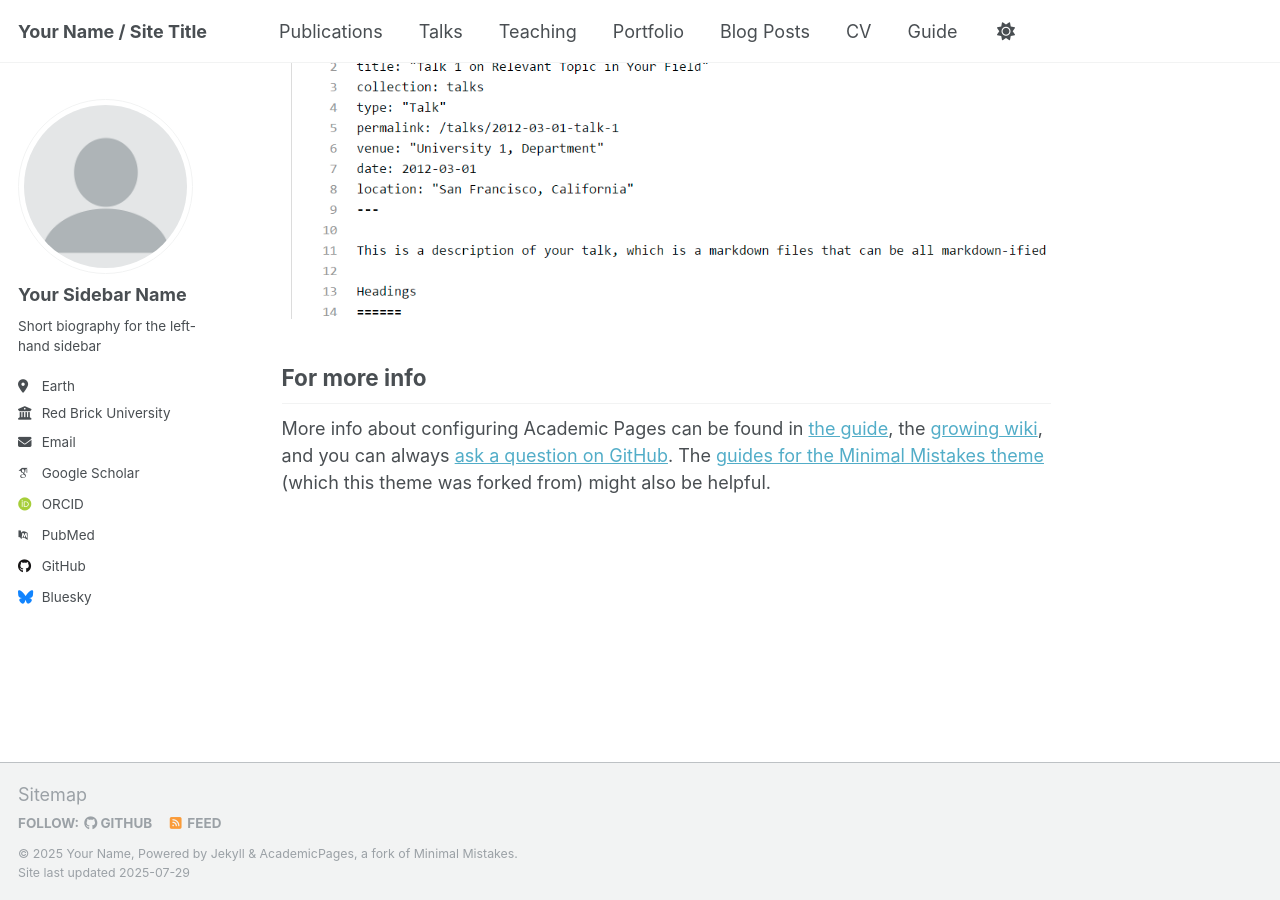
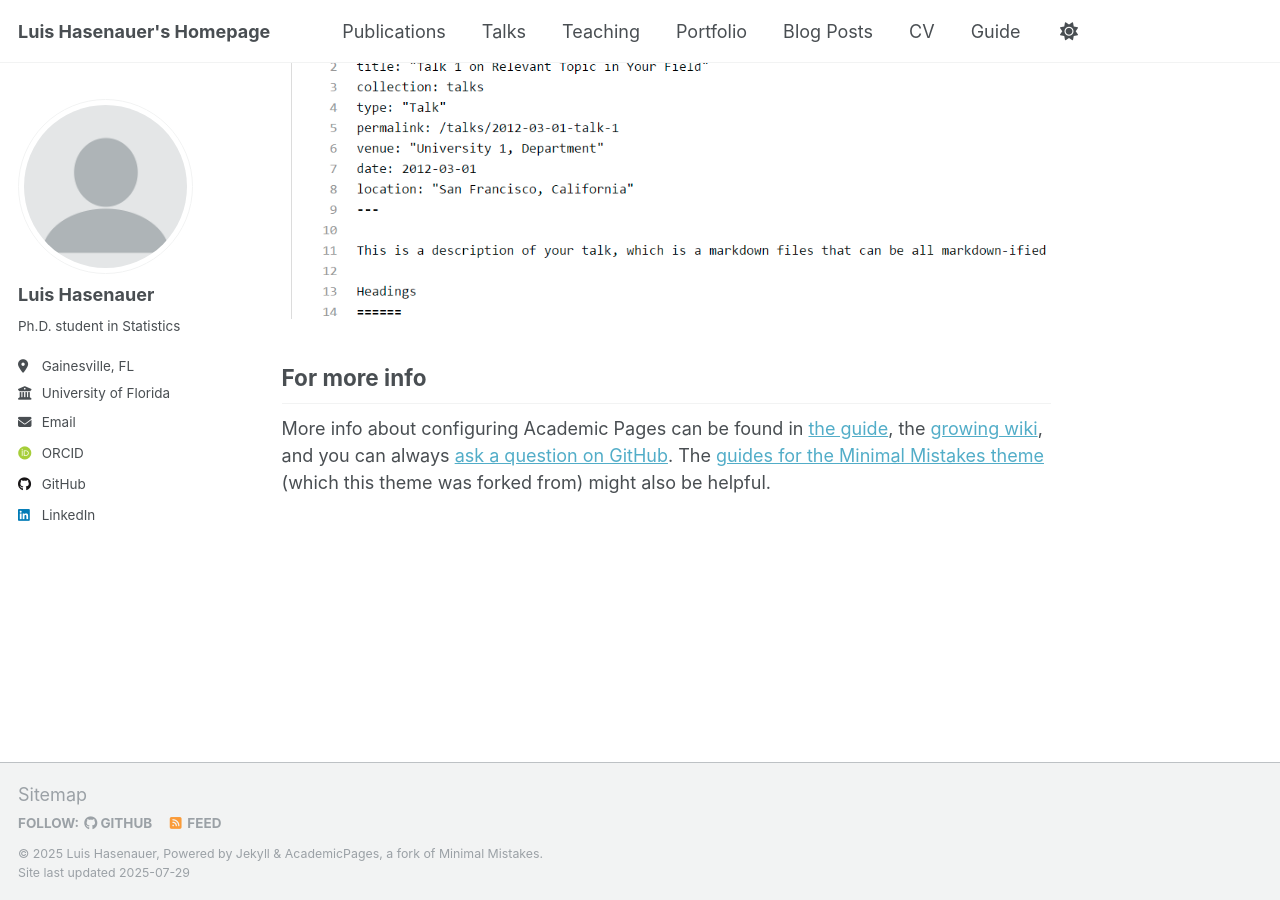
Before and after one commit to LuisHasenauer/LuisHasenauer.github.io, a Jekyll site: the page built from _pages/about.md, in a window 1280 px wide and 900 px high, scrolled down 2880 px. Built offline with Jekyll 4.4.1, drawn with Linux system fonts in a browser that asks for light colours; some web fonts are replaced; a script that is not in the unit is left out.

Commit message:
Update _config.yml

```diff
--- a/_config.yml
+++ b/_config.yml
@@ -9,13 +9,13 @@
 # Basic Site Settings
 locale                   : "en-US"
 site_theme               : "default"
-title                    : "Your Name / Site Title"
+title                    : "Luis Hasenauer's Homepage"
 title_separator          : "-"
-name                     : &name "Your Name"
+name                     : &name "Luis Hasenauer"
 description              : &description "personal description"
-url                      : https://academicpages.github.io # the base hostname & protocol for your site e.g. "https://[your GitHub username].github.io" or if you already have some other page hosted on Github then use "https://[your GitHub username].github.io/[Your Repo Name]"
+url                      : https://LuisHasenauer.github.io # the base hostname & protocol for your site e.g. "https://[your GitHub username].github.io" or if you already have some other page hosted on Github then use "https://[your GitHub username].github.io/[Your Repo Name]"
 baseurl                  : "" # the subpath of your site, e.g. "/blog"
-repository               : "academicpages/academicpages.github.io"
+repository               : "LuisHasenauer/LuisHasenauer.github.io"
 
 # Site Author - The following control what appear as part of the author content on the side bar.
 #               If a field is blank the icon and link will not appear, otherwise it will be shown.
@@ -23,23 +23,23 @@ repository               : "academicpages/academicpages.github.io"
 author:
   # Biographic information
   avatar           : "profile.png"
-  name             : "Your Sidebar Name"
+  name             : "Luis Hasenauer"
   pronouns         : # example: "she/her"
-  bio              : "Short biography for the left-hand sidebar"
-  location         : "Earth"
-  employer         : "Red Brick University"
+  bio              : "Ph.D. student in Statistics"
+  location         : "Gainesville, FL"
+  employer         : "University of Florida"
   uri              : # URL
-  email            : "none@example.org"
+  email            : "l.hasenauer@ufl.edu"
 
   # Academic websites
   academia         : # URL
   arxiv            : # URL - Update with the correct link to your profile
-  googlescholar    : "https://scholar.google.com/citations?user=PS_CX0AAAAAJ"
+  googlescholar    : #"https://scholar.google.com/citations?user=PS_CX0AAAAAJ"
   inspire-hep      : # URL
   impactstory      : # URL
-  orcid            : "http://orcid.org/yourorcidurl"
+  orcid            : "https://orcid.org/0009-0002-0850-6439"
   semantic         : # URL
-  pubmed           : "https://www.ncbi.nlm.nih.gov/pubmed/?term=john+snow"
+  pubmed           : #"https://www.ncbi.nlm.nih.gov/pubmed/?term=john+snow"
   researchgate     : # URL
   scopus           : # URL
 
@@ -47,13 +47,13 @@ author:
   bitbucket        : # Username - Update with your username on the site
   codepen          : # Username
   dribbble         : # Username
-  github           : "academicpages"
+  github           : "LuisHasenauer"
   kaggle           : # Username
   stackoverflow    : # User number or user number and name (i.e., use "1" or "1/jeff-atwood")
 
   # Social media
   artstation       : # Username
-  bluesky          : "bsky.app" # Replace this with you Bluesky username
+  bluesky          : #"bsky.app" # Replace this with you Bluesky username
   facebook         : # Username
   flickr           : # Username
   foursquare       : # Username
@@ -62,7 +62,7 @@ author:
   keybase          : # Username
   instagram        : # Username
   lastfm           : # Username
-  linkedin         : # Username
+  linkedin         : luis-hasenauer
   mastodon         : # URL
   medium           : # URL
   pinterest        : # Username
```
